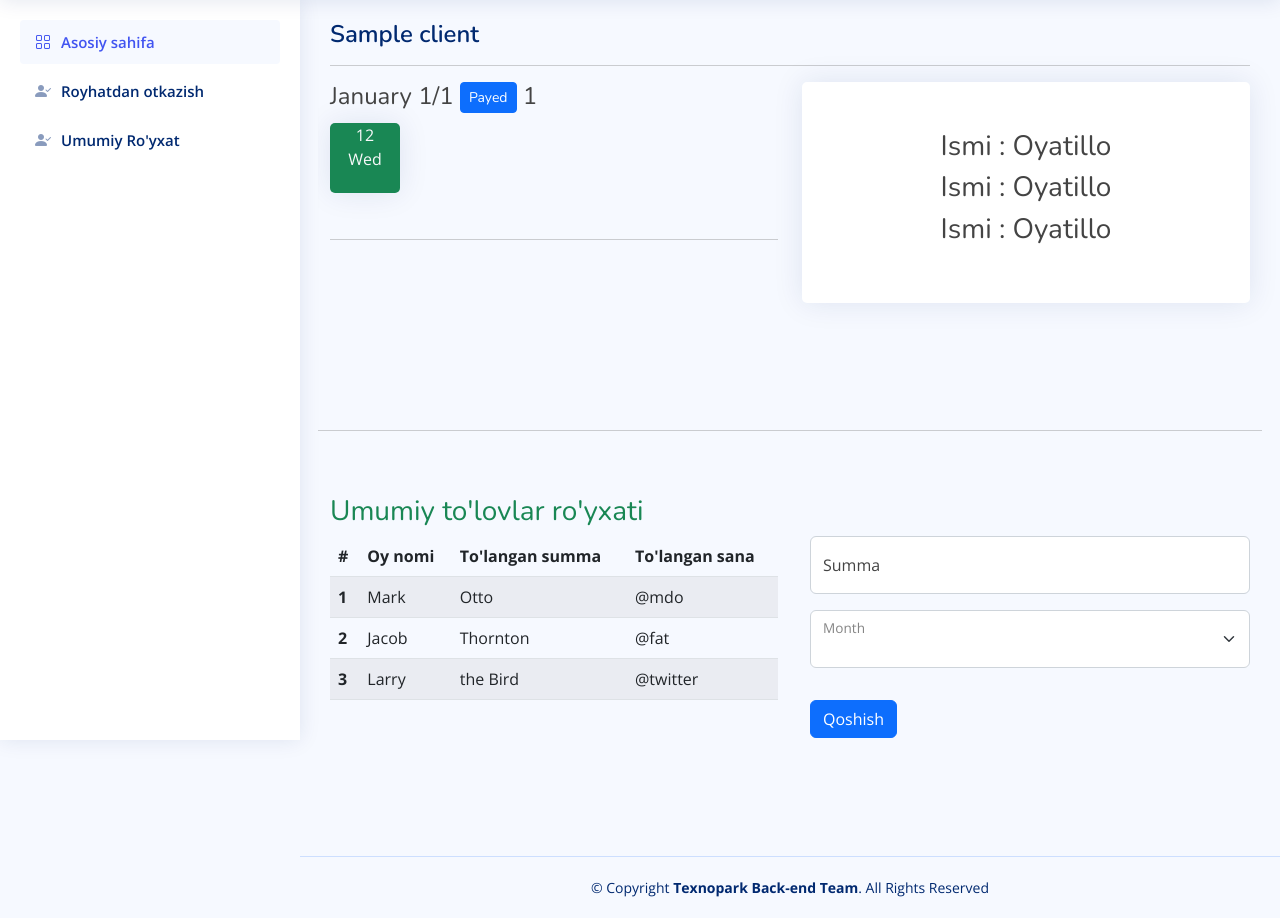
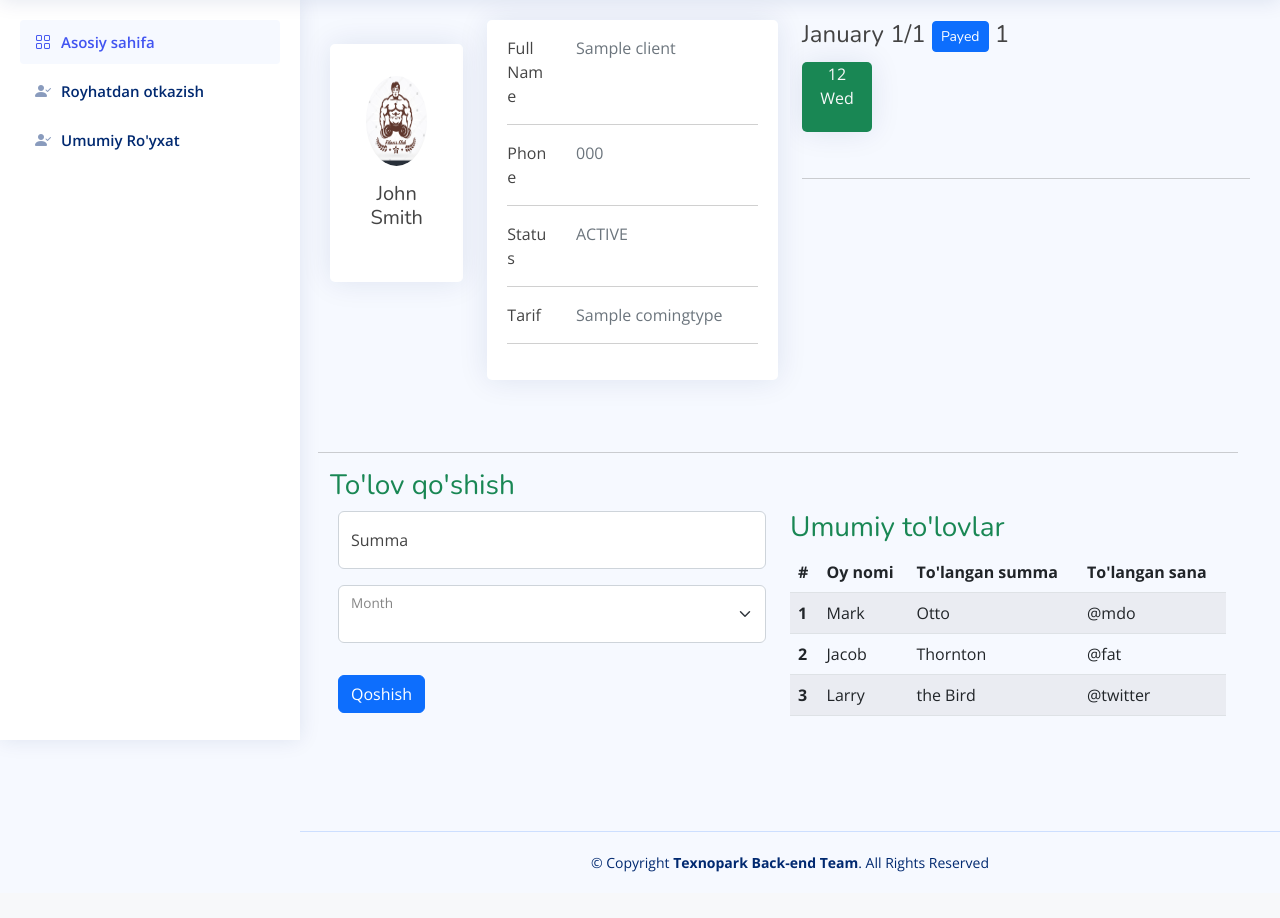
Before and after one commit to Abdulhamid51/fitnes_crm, a Django app: page /detail/1 in a window 1280 px wide. Shown: the part 60-978 px from the top of the page. After the commit the page ends 932 px from the top, so only its background shows below. Run offline with Django 3.2, Linux system fonts and the light colour scheme; tables that the repository leaves empty hold one stand-in row (values such as "Sample post"); lists and menus that the app fills with data are empty; some libraries are stand-ins or nearby versions.

Commit message:
edited detail abd table

```diff
--- a/templates/detail.html
+++ b/templates/detail.html
@@ -3,13 +3,76 @@
 
   <main id="main" class="main">
 
-    <div class="pagetitle">
+    <!-- <div class="pagetitle">
       <h1>{{client.name}}</h1>
 
-    </div><hr>
+    </div><hr> -->
 
 
     <div class="row">
+      <div class="col-md-6">
+        <div class="row">
+          <div class="col-lg-4">
+            <div class="card mb-4 mt-4 p-3">
+              <div class="card-body text-center mt-3 ">
+                <img src="../static/assets/img/fitnesss.jpg" alt="avatar"
+                  class="rounded-circle img-fluid" style="width: 90px; height: 90px;">
+                <h5 class="my-3">John Smith</h5>
+
+
+              </div>
+            </div>
+
+          </div>
+          <div class="col-lg-8 ">
+            <div class="card mb-4">
+              <div class="card-body">
+                <div class="row mt-3">
+                  <div class="col-sm-3">
+                    <p class="mb-0">Full Name</p>
+                  </div>
+                  <div class="col-sm-9">
+                    <p class="text-muted mb-0">{{ client.name }}</p>
+                  </div>
+                </div>
+                <hr>
+
+                <div class="row">
+                  <div class="col-sm-3">
+                    <p class="mb-0">Phone</p>
+                  </div>
+                  <div class="col-sm-9">
+                    <p class="text-muted mb-0">{{ client.phone }}</p>
+                  </div>
+                </div>
+                <hr>
+
+                <div class="row">
+                  <div class="col-sm-3">
+                    <p class="mb-0">Status</p>
+                  </div>
+                  <div class="col-sm-9">
+                    <p class="text-muted mb-0">{{ client.status }}</p>
+                  </div>
+                </div>
+                <hr>
+
+                <div class="row">
+                  <div class="col-sm-3">
+                    <p class="mb-0">Tarif</p>
+                  </div>
+                  <div class="col-sm-9">
+                    <p class="text-muted mb-0">{{ client.coming_type }}</p>
+                  </div>
+                </div>
+
+                <hr>
+
+              </div>
+            </div>
+         </div>
+      </div>
+      </div>
    <div class="col-md-6" style="overflow-y: scroll; height: 300px;">
     {% for month in months %}
     <div class="month">
@@ -60,21 +123,44 @@
     <hr>
     {% endfor %}
    </div>
+
+   <div class="row mt-5">
+     <hr>
+     <h3 class="text-success">To'lov qo'shish</h3>
      <div class="col-md-6">
-        <div class="card">
-            <div class="info m-5 text-center">
-            <h3>Ismi : Oyatillo</h3>
-            <h3>Ismi : Oyatillo</h3>
-            <h3>Ismi : Oyatillo</h3>
+
+         <form class="row g-3" method="post" style="margin-left: auto;"> {% csrf_token %}
+             <div class="col-md-12">
+               <div class="form-floating">
+                 <input type="number" name="summa" class="form-control" id="floatingName" placeholder="Summa">
+                 <label for="floatingName">Summa</label>
                </div>
 
              </div>
+
+
+             <div class="col-md-12">
+               <div class="form-floating mb-3">
+                 <select class="form-select" name="month" id="floatingSelect" aria-label="State">
+                   {% for t in tarif %}
+                   <option selected value="{{t.title}}" >{{t}}</option>
+                   {% endfor %}
+                 </select>
+                 <label for="floatingSelect">Month</label>
                </div>
              </div>
-    <div class="row mt-5">
-        <hr>
-        <h3 class="mt-5 text-success">Umumiy to'lovlar ro'yxati</h3>
+
+
+            <div class="text-left">
+               <button type="submit" class="btn btn-primary">Qoshish</button>
+             </div>
+           </form><!-- End floating Labels Form -->
+
+
+     </div>
+
      <div class="col-md-6" style="overflow-y: scroll; height: 300px;">
+      <h3 class="text-success">Umumiy to'lovlar</h3>
       <table class="table table-striped">
                 <thead>
                   <tr>
@@ -106,37 +192,6 @@
                 </tbody>
               </table>
         </div>
-        <div class="col-md-6">
-
-            <form class="row g-3" method="post" style="margin-left: auto;"> {% csrf_token %}
-                <div class="col-md-12">
-                  <div class="form-floating">
-                    <input type="number" name="summa" class="form-control" id="floatingName" placeholder="Summa">
-                    <label for="floatingName">Summa</label>
-                  </div>
-
-                </div>
-
-
-                <div class="col-md-12">
-                  <div class="form-floating mb-3">
-                    <select class="form-select" name="month" id="floatingSelect" aria-label="State">
-                      {% for t in tarif %}
-                      <option selected value="{{t.title}}" >{{t}}</option>
-                      {% endfor %}
-                    </select>
-                    <label for="floatingSelect">Month</label>
-                  </div>
-                </div>
-
-
-               <div class="text-left">
-                  <button type="submit" class="btn btn-primary">Qoshish</button>
-                </div>
-              </form><!-- End floating Labels Form -->
-
-
-        </div>
     </div>
 
 
--- a/templates/wrapper.html
+++ b/templates/wrapper.html
@@ -12,6 +12,10 @@
   <!-- Favicons -->
   <link href="/static/assets/img/favicon.png" rel="icon">
   <link href="/static/assets/img/apple-touch-icon.png" rel="apple-touch-icon">
+
+  <!-- font-awesome  -->
+
+  <link rel="stylesheet" href="https://cdnjs.cloudflare.com/ajax/libs/font-awesome/6.2.1/css/all.min.css" integrity="sha512-MV7K8+y+gLIBoVD59lQIYicR65iaqukzvf/nwasF0nqhPay5w/9lJmVM2hMDcnK1OnMGCdVK+iQrJ7lzPJQd1w==" crossorigin="anonymous" referrerpolicy="no-referrer" />
 
   <!-- Google Fonts -->
   <link href="https://fonts.gstatic.com" rel="preconnect">
```
Also changed, not shown: templates/new_table.html (+36 -13 lines), static/assets/img/fitnesss.jpg (added), 1 other file. Lines whose indentation alone changed are shown as unchanged.
